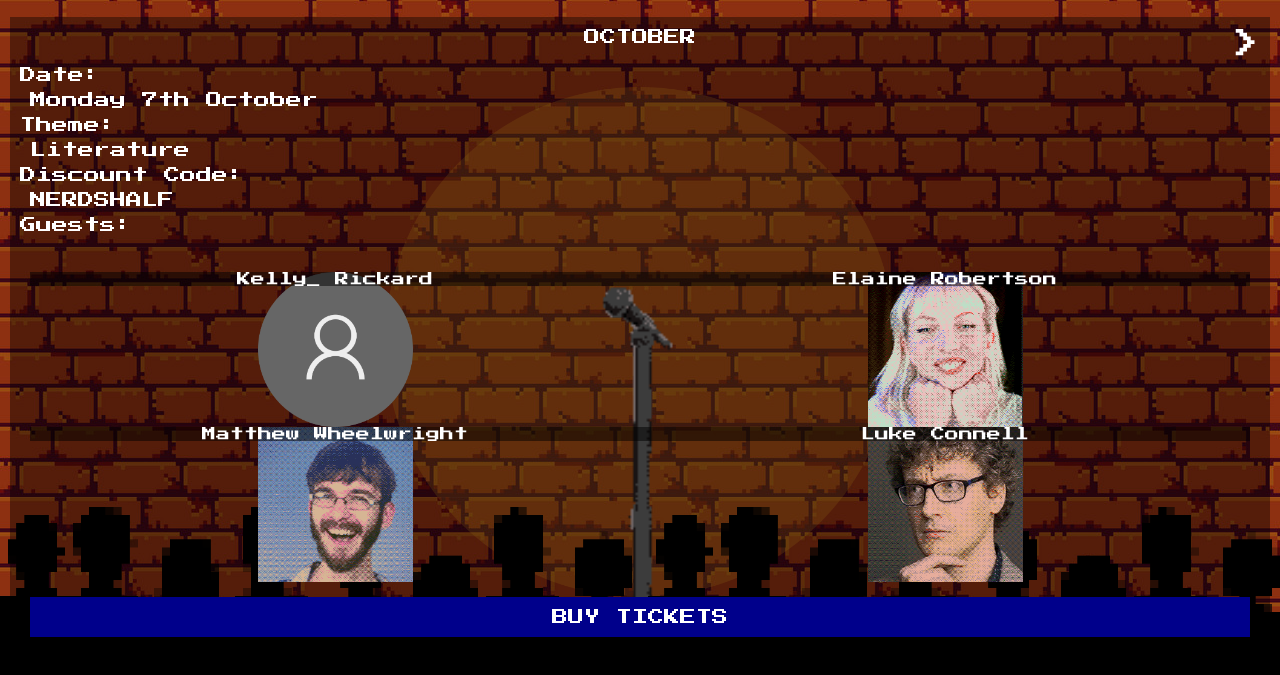
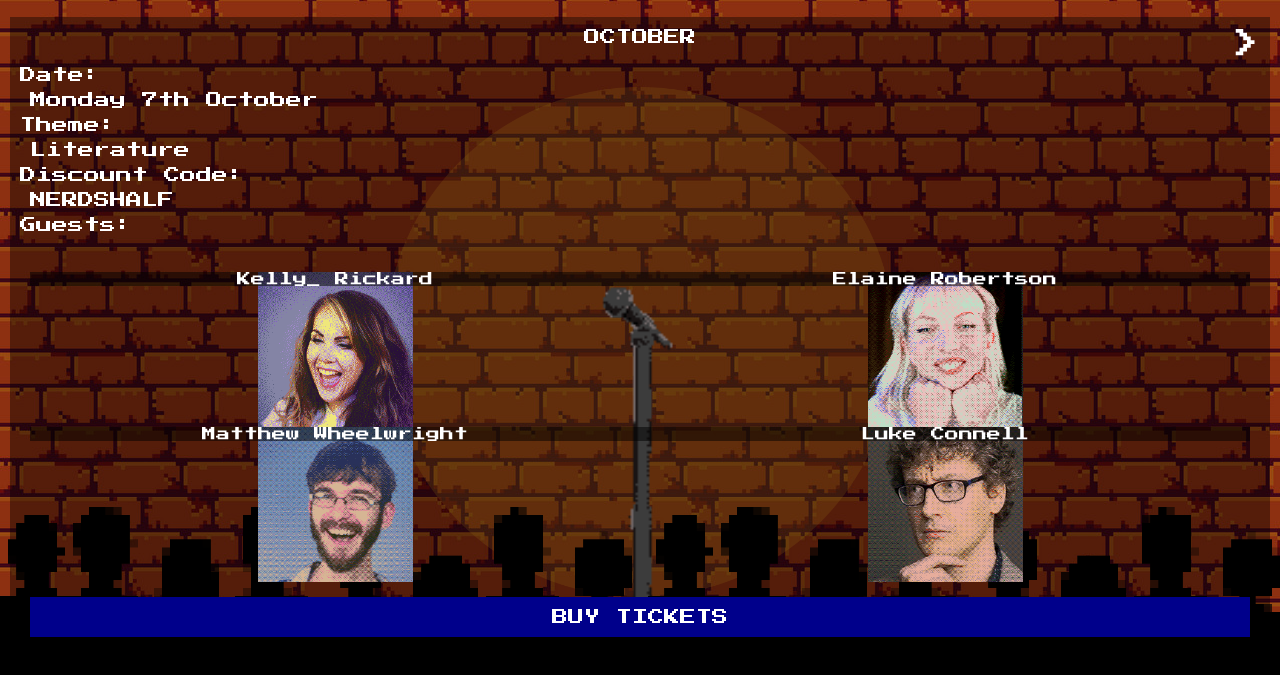
Before and after one commit to nerdsfun/nerdsfun.github.io, a plain HTML site: page index.html in a window 1280 px wide. Shown: the part 123-798 px from the top of the page. Drawn offline with nearby package versions, Linux system fonts and the light colour scheme.

Commit message:
Update index.html

```diff
--- a/index.html
+++ b/index.html
@@ -272,6 +272,11 @@ top: 255px;
 
     }
 
+    .Kelly_{
+        background-image: url("Kelly_.png")
+
+    }
+
     .guest_name{
         background: rgba(0,0,0,0.5);
         text-align: center;
```
